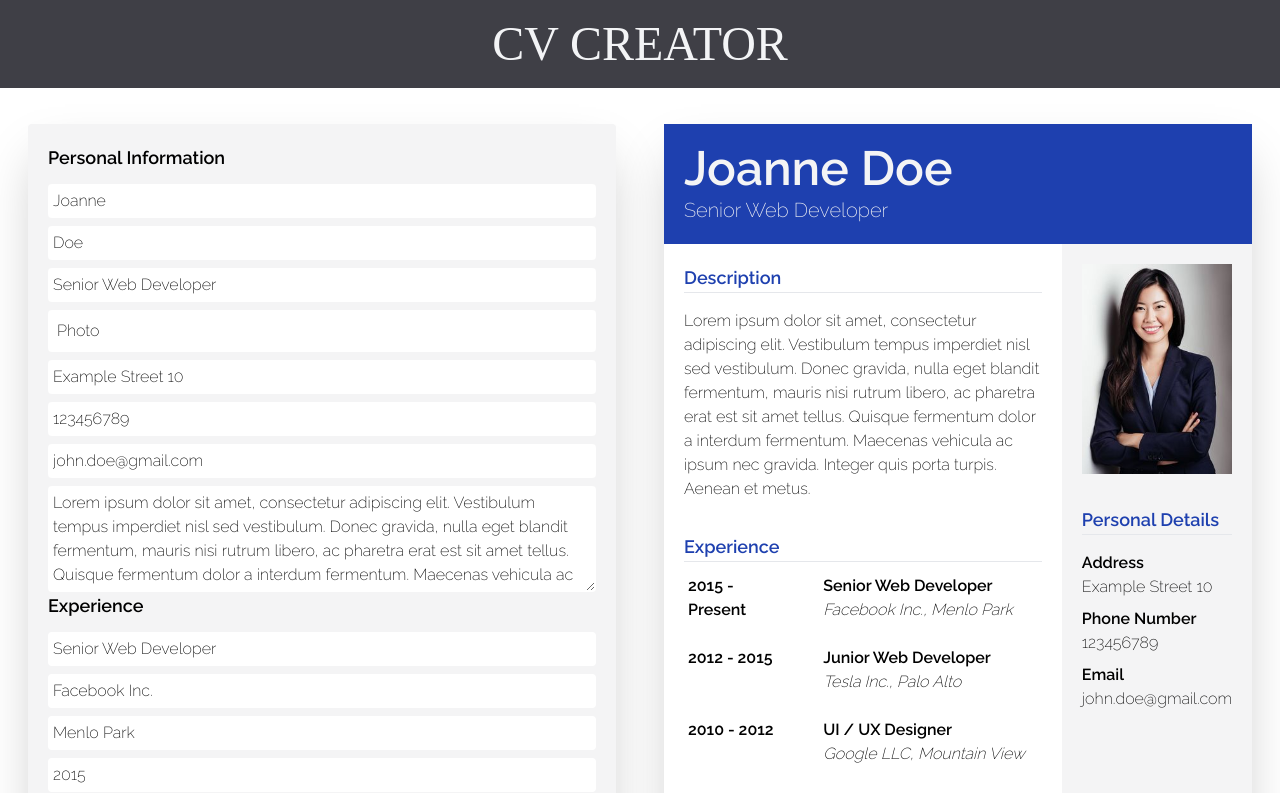
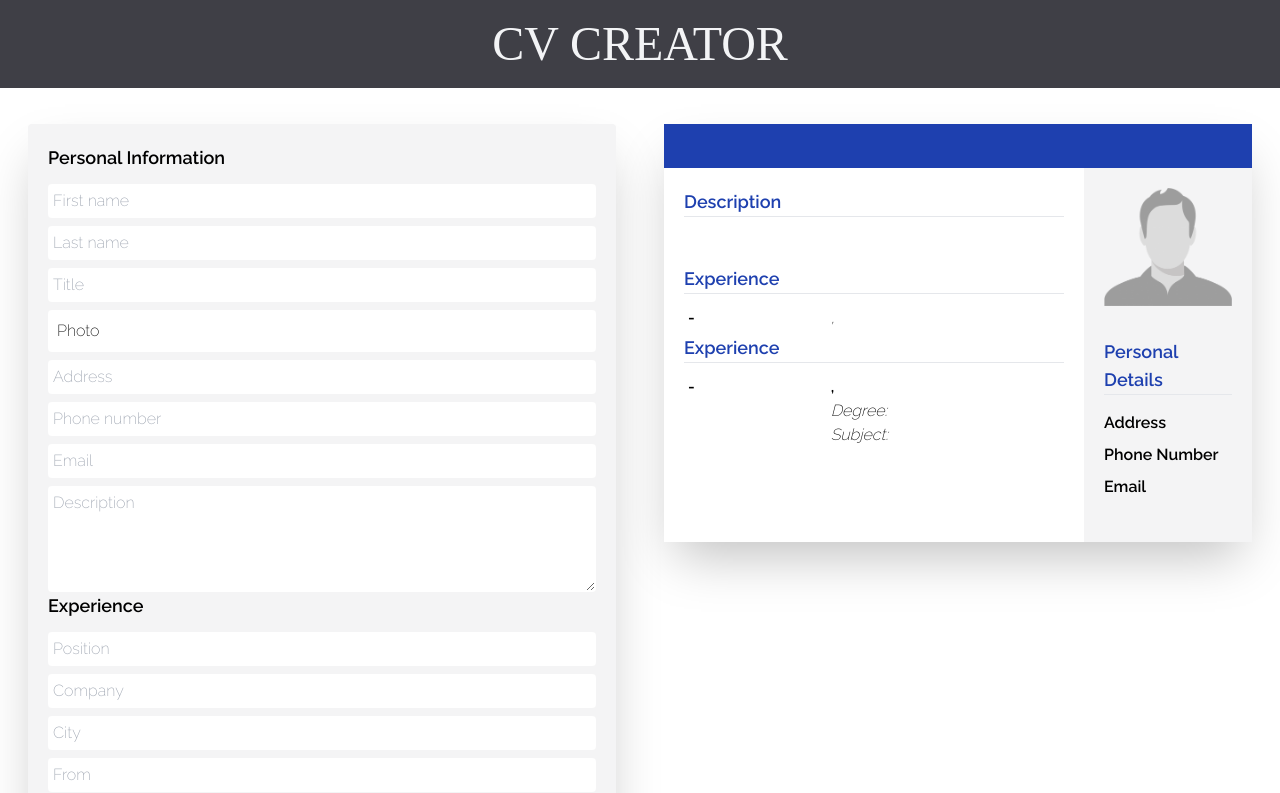
Before and after one commit to shivsgkashyap/cv-app, a React (Vite) app: page / in a window 1280 px wide. Shown: the top 793 px of the page. Built offline with nearby package versions, Linux system fonts and the light colour scheme; a web font is replaced by a local one.

Commit message:
Added generate PDF functionality

```diff
--- a/src/components/Main.jsx
+++ b/src/components/Main.jsx
@@ -7,7 +7,7 @@ import exampleCV from "./Utils/exampleCV";
 import emptyCV from "./Utils/emptyCV";
 
 const Main = () => {
-  const [cv, setCV] = useState(exampleCV);
+  const [cv, setCV] = useState(emptyCV);
 
   const handlePersonalChange = (e) => {
     const { name, value, type } = e.target;
@@ -139,7 +139,6 @@ const Main = () => {
 
   const componentRef = useRef();
 
-  // throws warning because react-to-print uses findDOMNode
   const handlePrint = useReactToPrint({
     content: () => componentRef.current,
   });
```
